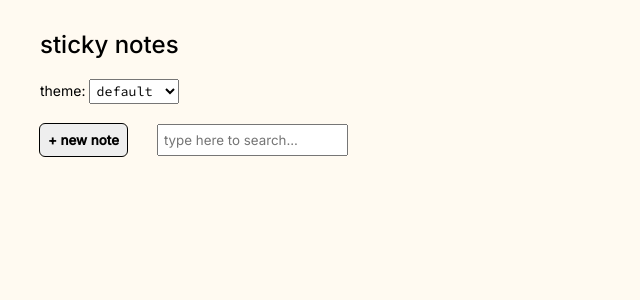
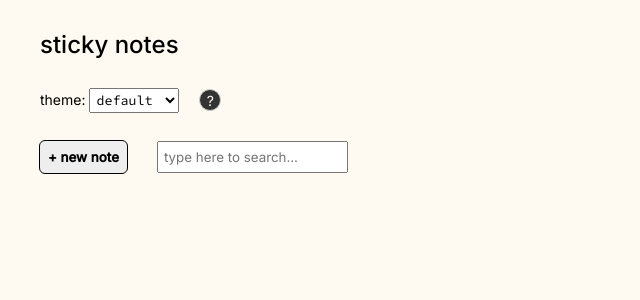
Before and after one commit to sheblair/sticky-notes, a React (Vite) app: page / in a window 1280 px wide. Shown: the top 300 px of the page, without its empty margins (0-640 px from the left). Built offline with nearby package versions, Linux system fonts and the light colour scheme.

Commit message:
added tooltip

```diff
--- a/src/App.css
+++ b/src/App.css
@@ -30,12 +30,57 @@ input.search::placeholder {
   margin: 20px 0;
 }
 
+.theme-info-wrapper {
+  display: flex;
+  flex-direction: row;
+  align-items: center;
+}
+
 .header-title {
   font-size: 1.5rem;
   text-transform: lowercase;
   font-family: 'Inter', sans-serif;
   font-weight: 500;
   margin: 10px 0;
+}
+
+.tooltip-container {
+  position: relative;
+  display: inline-block;
+  margin: 20px 0 10px 20px;
+}
+
+.question-mark {
+  cursor: pointer;
+  background-color: #333;
+  color: rgb(255, 250, 241);
+  border: 1px solid #ccc;
+  border-radius: 50%;
+  width: 10px;
+  height: 10px;
+  padding: 10px;
+  font-size: .875rem;
+  display: flex;
+  justify-content: center;
+  align-items: center;
+}
+
+.tooltip {
+  position: absolute;
+  top: 130%;
+  left: 50%;
+  transform: translateX(-50%);
+  background-color: #333;
+  color: #fff;
+  font-size: .875rem;
+  padding: 8px;
+  border-radius: 4px;
+  display: none;
+  width: 200px;
+}
+
+.tooltip-container:hover .tooltip {
+  display: block;
 }
 
 .search-wrapper {
@@ -123,7 +168,7 @@ input.search::placeholder {
   position: absolute;
   top: 5px;
   right: 5px;
-  font-size: 15px;
+  font-size: 1rem;
   color: lightgrey;
   padding: 5px;
 }
@@ -137,6 +182,17 @@ input.search::placeholder {
   .header-wrapper {
     align-items: flex-start;
     margin: 20px 40px;
+  }
+
+  .question-mark {
+    position: relative;
+  }
+
+  .tooltip {
+    top: -10px;
+    left: 25px;
+    z-index: 1;
+    transform: none;
   }
 
   .search-wrapper {
@@ -156,4 +212,8 @@ input.search::placeholder {
     width: 300px;
     height: 300px;
   }
+
+  .note-delete {
+    font-size: 1.2rem;
+  }
 }
--- a/src/App.jsx
+++ b/src/App.jsx
@@ -27,6 +27,9 @@ export default function App() {
   // initialize searchText as empty string
   const [searchText, setSearchText] = useState("");
 
+  // initialize the tooltip as not visible
+  const [isTooltipVisible, setIsTooltipVisible] = useState(false);
+
   // define array of objects to determine theme options
   // for reasons unknown to me, the default theme has to have a rgb value
   // it doesn't get converted like the other values do. this is a mystery i have yet to solve
@@ -52,6 +55,14 @@ export default function App() {
       value: "fde6ff",
     },
   ];
+
+  // functions to handle state for the tooltip
+  function handleMouseEnter() {
+    setIsTooltipVisible(true);
+  }
+  function handleMouseLeave() {
+    setIsTooltipVisible(false);
+  }
 
   // gets called when user selects from theme dropdown menu
   function switchTheme(selectedValue) {
@@ -208,6 +219,9 @@ export default function App() {
         switchTheme={switchTheme}
         themeOptions={themeOptions}
         selectedThemeOption={selectedThemeOption}
+        isTooltipVisible={isTooltipVisible}
+        handleMouseEnter={handleMouseEnter}
+        handleMouseLeave={handleMouseLeave}
       />
       <NotesList notes={notes} onType={onType} removeNote={removeNote} />
     </div>
--- a/src/components/Header.jsx
+++ b/src/components/Header.jsx
@@ -1,5 +1,6 @@
 import React from "react";
 import OptionsList from "./OptionsList";
+import Tooltip from "./ToolTip";
 
 export default function Header({
   onSearch,
@@ -8,17 +9,25 @@ export default function Header({
   switchTheme,
   themeOptions,
   selectedThemeOption,
+  handleMouseEnter,
+  handleMouseLeave,
 }) {
   const callSearch = (e) => onSearch(e.target.value);
 
   return (
     <header className="header-wrapper">
       <h1 className="header-title">Sticky Notes</h1>
-      <OptionsList
-        switchTheme={switchTheme}
-        themeOptions={themeOptions}
-        selectedThemeOption={selectedThemeOption}
-      />
+      <div className="theme-info-wrapper">
+        <OptionsList
+          switchTheme={switchTheme}
+          themeOptions={themeOptions}
+          selectedThemeOption={selectedThemeOption}
+        />
+        <Tooltip
+          handleMouseEnter={handleMouseEnter}
+          handleMouseLeave={handleMouseLeave}
+        />
+      </div>
       <aside className="search-wrapper">
         <button
           onClick={addNote}
--- a/src/components/Note.jsx
+++ b/src/components/Note.jsx
@@ -34,6 +34,7 @@ export default function Note({ note, onType, removeNote }) {
         className="note-delete"
         icon={faTrashAlt}
         onClick={() => removeNote(note.id)}
+        style={{ backgroundColor: note.backgroundColor }}
       />
     </li>
   );
--- /dev/null
+++ b/src/components/Tooltip.jsx
@@ -0,0 +1,22 @@
+import React from "react";
+
+export default function Tooltip({ handleMouseEnter, handleMouseLeave }) {
+  return (
+    <aside className="tooltip-container">
+      <span
+        className="question-mark"
+        onMouseEnter={handleMouseEnter}
+        onMouseLeave={handleMouseLeave}
+      >
+        ?
+      </span>
+      <div className="tooltip">
+        <p>
+          any notes you create are automatically saved to your browser's
+          storage. if you clear your browsing data, you will lose your saved
+          notes.
+        </p>
+      </div>
+    </aside>
+  );
+}
```
